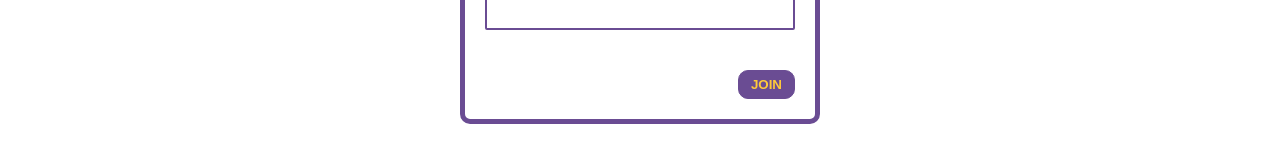
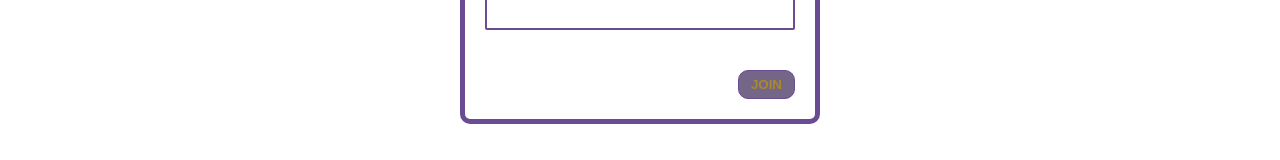
Before and after one commit to Jinnie-kim/my-todolist, a React (Create React App) app: page /join in a window 1280 px wide. Shown: the part 364-524 px from the top of the page. Built offline with nearby package versions, Linux system fonts and the light colour scheme.

Commit message:
add code for test validation of email and password

```diff
--- a/src/pages/Join/Join.jsx
+++ b/src/pages/Join/Join.jsx
@@ -6,14 +6,31 @@ import styled from 'styled-components';
 export default function Join() {
   const [email, setEmail] = useState('');
   const [password, setPassword] = useState('');
+  const [emailError, setEmailError] = useState();
+  const [passwordError, setpasswordError] = useState();
+  const [isButtonValid, setIsButtonValid] = useState(false);
   const { join } = useJoin();
 
   const userDataHandler = (event) => {
     if (event.target.type === 'email') {
-      setEmail(event.target.value);
+      if (
+        !event.target.value.includes('@') ||
+        !event.target.value.includes('.')
+      ) {
+        setEmailError("Email should have '@' and '.'");
+      } else {
+        setEmailError();
+        setEmail(event.target.value);
+      }
     }
     if (event.target.type === 'password') {
-      setPassword(event.target.value);
+      if (event.target.value.length < 8) {
+        setpasswordError('Password should be longer than 8');
+      } else {
+        setpasswordError();
+        setIsButtonValid(true);
+        setPassword(event.target.value);
+      }
     }
   };
 
@@ -33,6 +50,7 @@ export default function Join() {
           required
           onChange={userDataHandler}
         />
+        {emailError && <strong>{emailError}</strong>}
         <JoinFormLabel htmlFor="password">Password </JoinFormLabel>
         <JoinFormInput
           type="password"
@@ -40,7 +58,14 @@ export default function Join() {
           required
           onChange={userDataHandler}
         />
-        <JoinFormButton type="submit">JOIN</JoinFormButton>
+        {passwordError && <strong>{passwordError}</strong>}
+        <JoinFormButton
+          type="submit"
+          isValid={isButtonValid}
+          disabled={!isButtonValid}
+        >
+          JOIN
+        </JoinFormButton>
       </JoinFormField>
     </JoinForm>
   );
@@ -60,6 +85,11 @@ const JoinFormField = styled.fieldset`
     font-weight: 700;
     color: #6a4c93;
     padding: 10px;
+  }
+  > strong {
+    display: inline-block;
+    margin-top: 10px;
+    color: #ff595e;
   }
 `;
 
@@ -89,9 +119,9 @@ const JoinFormButton = styled.button`
   float: right;
   padding: 6px 12px;
   border-radius: 10px;
-  background-color: #6a4c93;
+  background-color: ${(props) => (props.isValid ? '#6a4c93' : '#746687')};
   border: 1px solid #6a4c93;
-  color: #ffca3a;
+  color: ${(props) => (props.isValid ? '#ffca3a' : '#AB8828')};
   font-weight: 700;
-  cursor: pointer;
+  cursor: ${(props) => (props.isValid ? 'pointer' : 'auto')};
 `;
```
